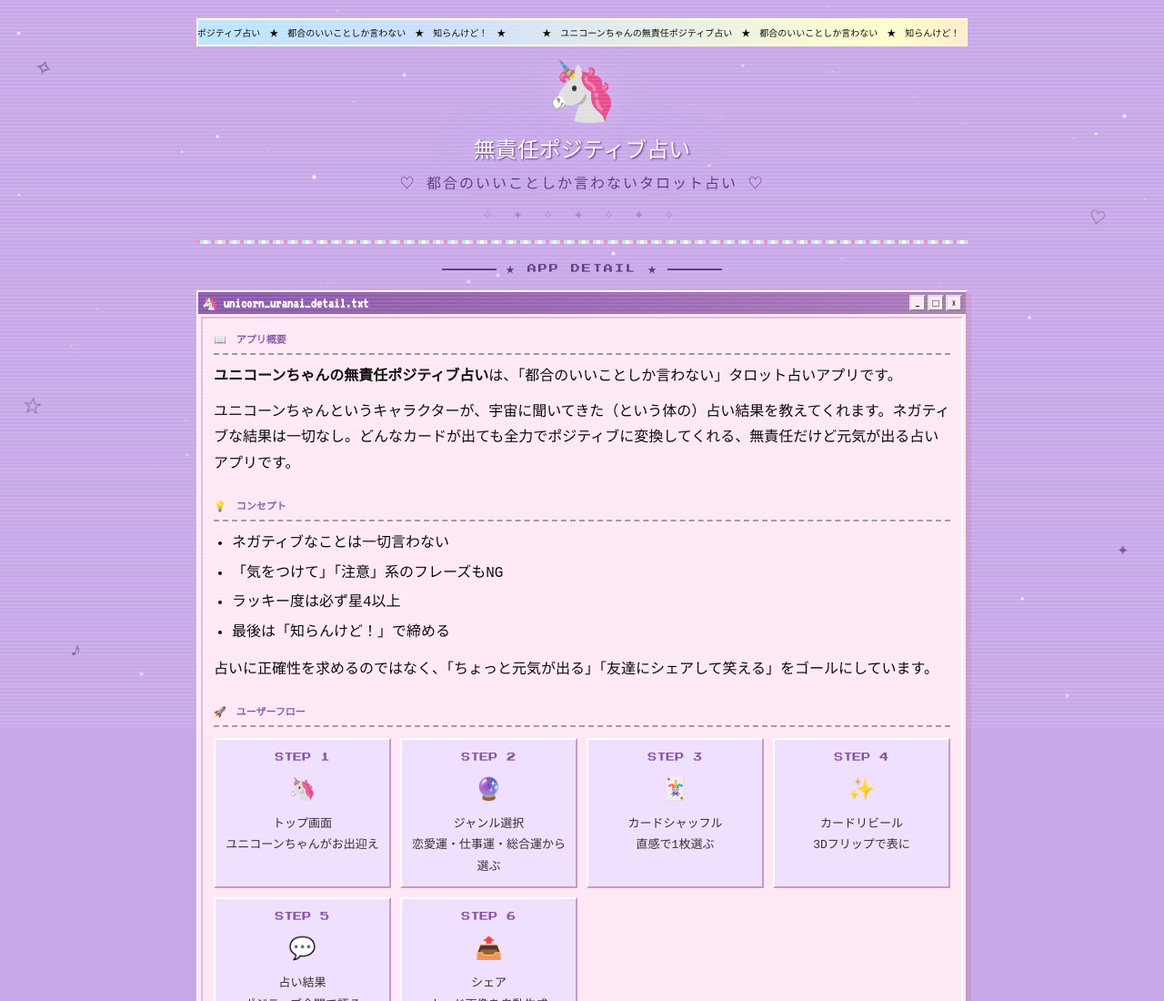
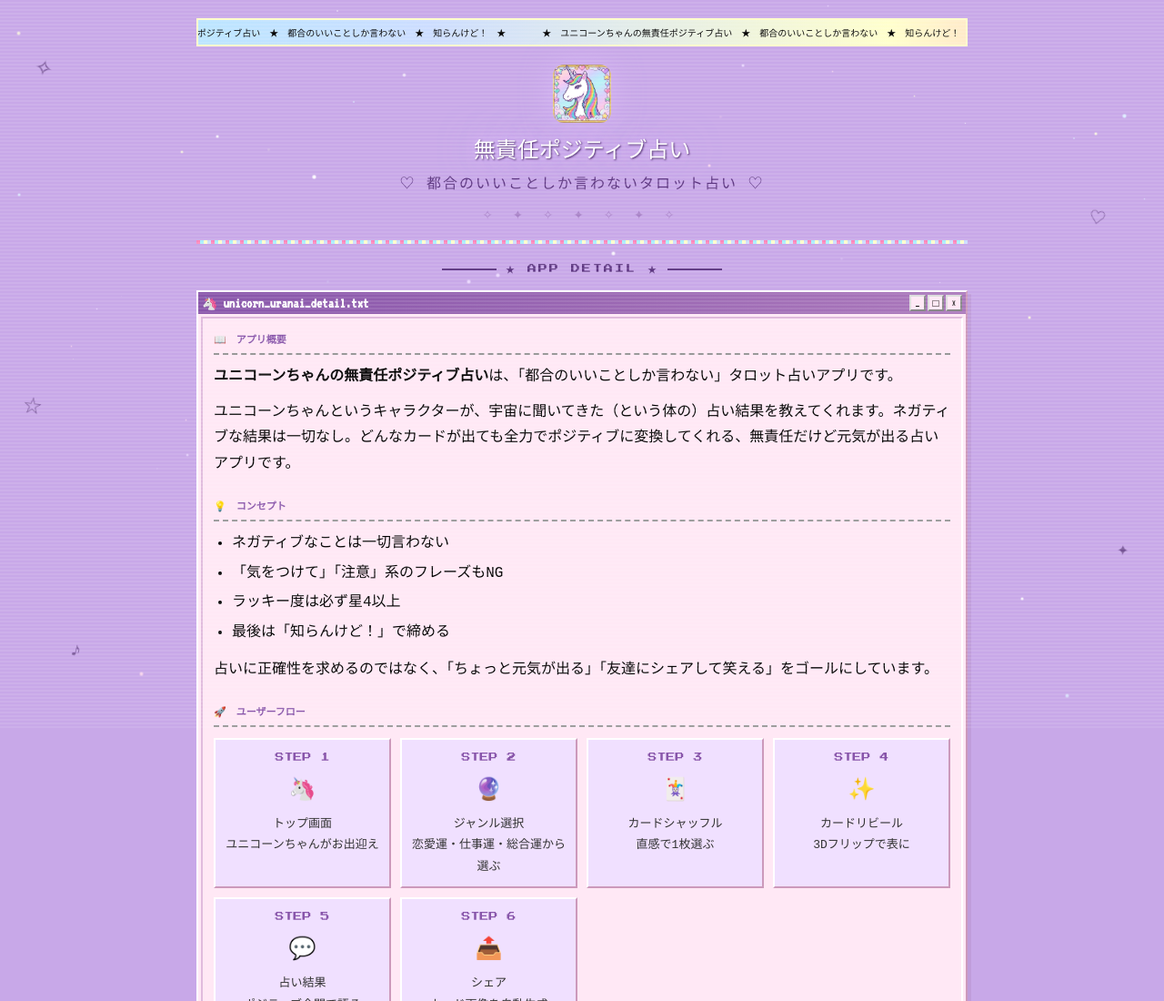
Before and after one commit to nenezaakya-collab/portfolio, a plain HTML site: page unicorn-uranai.html in a window 1280 px wide. Shown: the top 1100 px of the page at 91% size. Drawn offline with Linux system fonts and the light colour scheme; a web font is replaced by a local one.

Commit message:
Replace emoji icons with app icons on detail pages
Swap hero emoji (🔮📅💖🦄) for actual app icon images on all 4 detail
pages to match the index page. Update .app-hero-emoji CSS for img tags.
Remove unused _sanko reference files.

Co-Authored-By: Claude Opus 4.6 <noreply@anthropic.com>

```diff
--- a/style.css
+++ b/style.css
@@ -737,10 +737,12 @@ body {
 }
 
 .app-hero-emoji {
-  font-size: 64px;
-  line-height: 1;
+  width: 64px;
+  height: 64px;
+  object-fit: cover;
+  border-radius: 12px;
   display: block;
-  margin-bottom: 10px;
+  margin: 0 auto 10px;
   filter: drop-shadow(0 0 16px rgba(221,187,255,0.5));
 }
 
--- a/unicorn-uranai.html
+++ b/unicorn-uranai.html
@@ -35,7 +35,7 @@
 
   <!-- App Hero -->
   <div class="app-hero">
-    <span class="app-hero-emoji">🦄</span>
+    <img class="app-hero-emoji" src="Images/unicorn.png" alt="無責任ポジティブ占い">
     <div class="app-hero-title">無責任ポジティブ占い</div>
     <div class="app-hero-sub">♡ 都合のいいことしか言わないタロット占い ♡</div>
     <div class="sparkle-divider">✧ ✦ ✧ ✦ ✧ ✦ ✧</div>
```
Also changed, not shown: nainai.html (+1 -1 lines), oshigoto-record.html (+1 -1 lines), stamp-calendar.html (+1 -1 lines), _sanko/b8b61f959413e7fc7ec880422af45c9a.jpg (deleted), _sanko/ed484a668414aebbbbfda6a2ba777e08.gif (deleted).
